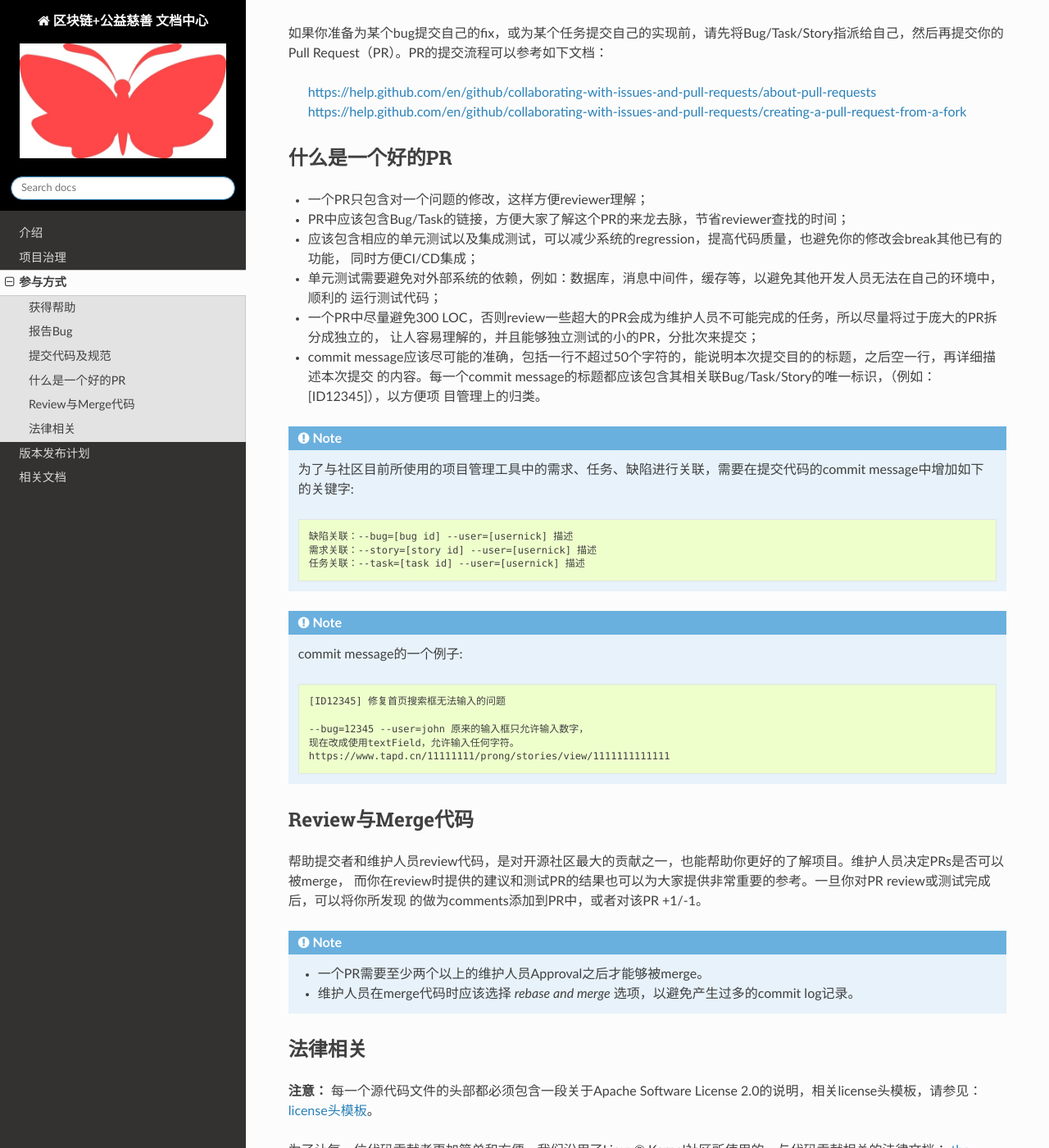
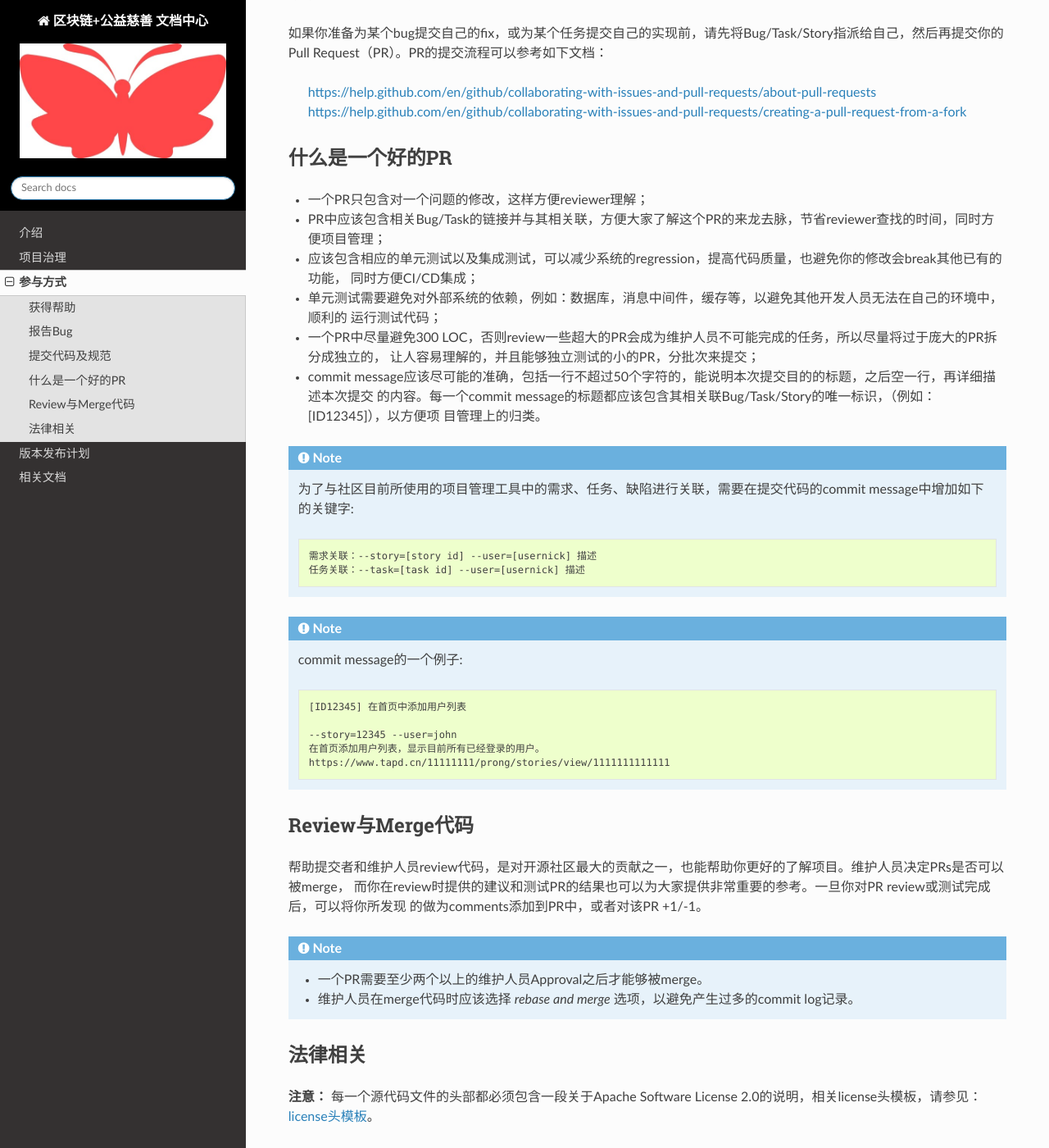
Before and after one commit to csiabb/documents, a Sphinx documentation site: the page built from source/contribution-guide/index.rst, in a window 1280 px wide and 1400 px high, scrolled down 880 px. Shown: the whole window at 82% size. Built offline with Sphinx 7.4.7 and the Read the Docs theme 2.0.0, drawn with Linux system fonts in a browser that asks for light colours; formulas are drawn with MathJax 3.

Commit message:
[ID1000219] 删除TAPD bug的相关内容
--story=1000219 --user=david
使用github管理bug，不需要有tapd bug的相关描述，以免引起歧义.
https://www.tapd.cn/60210943/prong/stories/view/1160210943001000219

Signed-off-by: David Geng <david@arxanfintech.com>

```diff
--- a/source/contribution-guide/index.rst
+++ b/source/contribution-guide/index.rst
@@ -51,7 +51,7 @@ Pull Request（PR）。PR的提交流程可以参考如下文档：
 =====================
 
 * 一个PR只包含对一个问题的修改，这样方便reviewer理解；
-* PR中应该包含Bug/Task的链接，方便大家了解这个PR的来龙去脉，节省reviewer查找的时间；
+* PR中应该包含相关Bug/Task的链接并与其相关联，方便大家了解这个PR的来龙去脉，节省reviewer查找的时间，同时方便项目管理；
 * 应该包含相应的单元测试以及集成测试，可以减少系统的regression，提高代码质量，也避免你的修改会break其他已有的功能，
   同时方便CI/CD集成；
 * 单元测试需要避免对外部系统的依赖，例如：数据库，消息中间件，缓存等，以避免其他开发人员无法在自己的环境中，顺利的
@@ -66,7 +66,6 @@ Pull Request（PR）。PR的提交流程可以参考如下文档：
 .. note::
   为了与社区目前所使用的项目管理工具中的需求、任务、缺陷进行关联，需要在提交代码的commit message中增加如下的关键字::
 
-        缺陷关联：--bug=[bug id] --user=[usernick] 描述
         需求关联：--story=[story id] --user=[usernick] 描述
         任务关联：--task=[task id] --user=[usernick] 描述
 
@@ -74,10 +73,10 @@ Pull Request（PR）。PR的提交流程可以参考如下文档：
 .. note::
   commit message的一个例子::
 
-        [ID12345] 修复首页搜索框无法输入的问题
+        [ID12345] 在首页中添加用户列表
 
-        --bug=12345 --user=john 原来的输入框只允许输入数字，
-        现在改成使用textField，允许输入任何字符。
+        --story=12345 --user=john
+        在首页添加用户列表，显示目前所有已经登录的用户。
         https://www.tapd.cn/11111111/prong/stories/view/1111111111111
 
 
```
